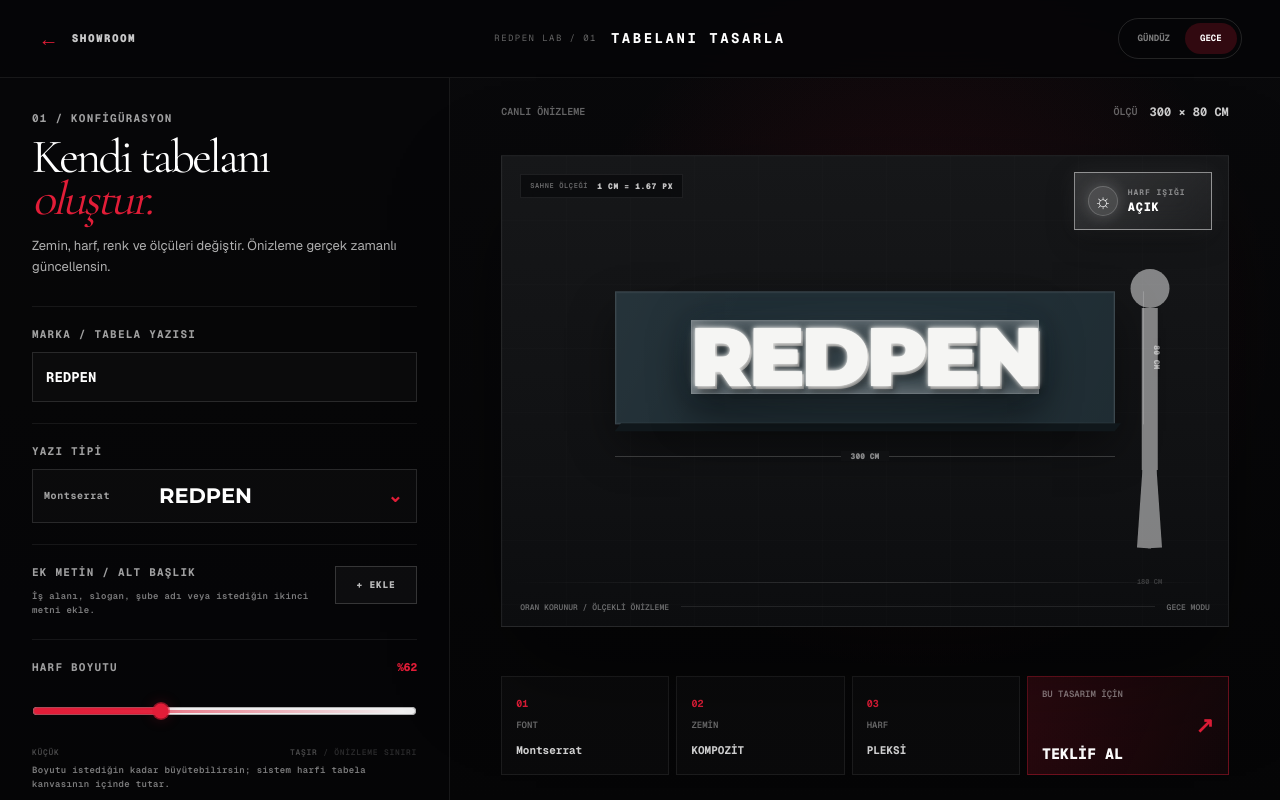
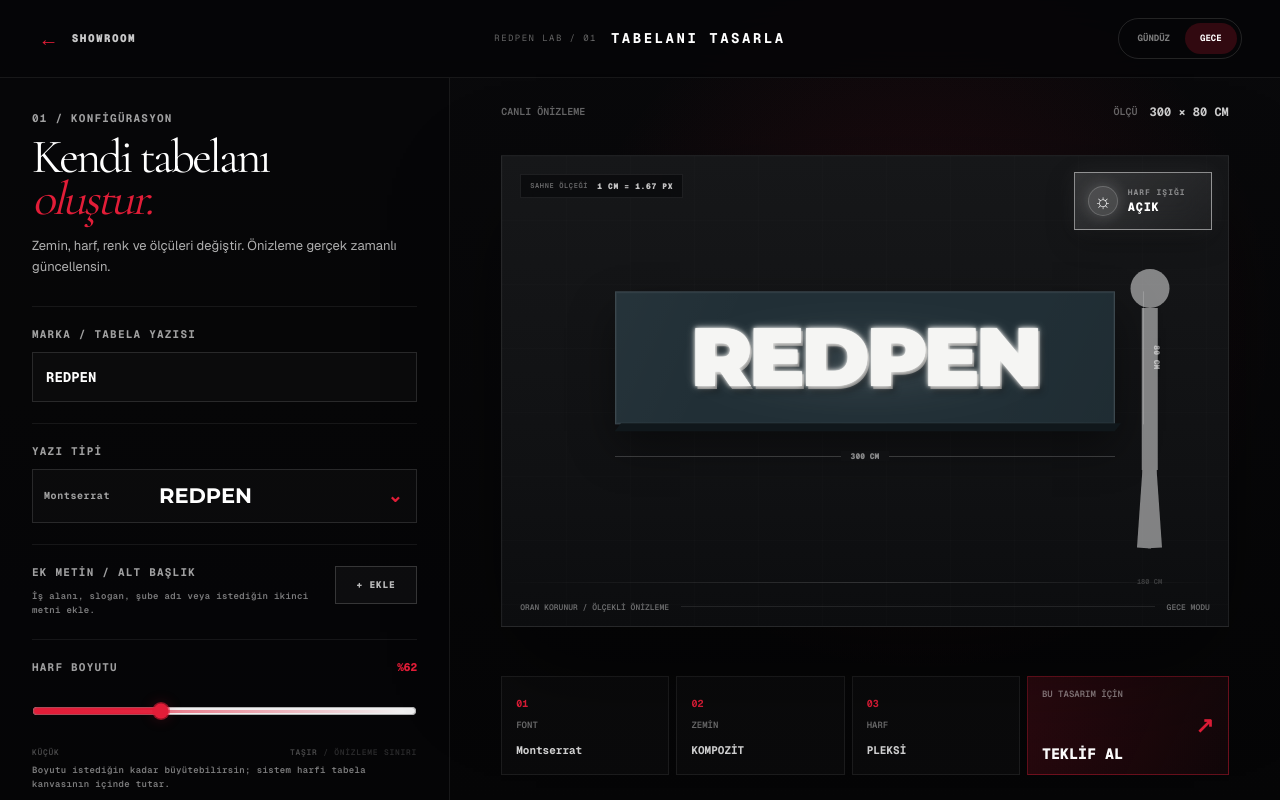
Before and after one commit to redpenreklam-tabela/redpen-showroom, a Next.js app: page /tasarla in a window 1280 px wide. Built offline with nearby package versions, Linux system fonts and the light colour scheme.

Commit message:
Fix plexi letter rectangular shadow

```diff
--- a/app/tasarla/designer-usability.css
+++ b/app/tasarla/designer-usability.css
@@ -1224,3 +1224,14 @@ body.designer-is-dragging .designer-extra-text-preview{cursor:grabbing;}
   border:0!important;
   filter:none!important;
 }
+
+/* v21.5 — PLEKSİ harf üzerindeki dikdörtgen kutu düzeltmesi.
+   Ana metin `material-pleksi` class'ını da taşıyor. Bu isim, tabela zemini için
+   tasarla.css içinde tanımlı `.material-pleksi { box-shadow: ... }` ile çakışıyordu.
+   Sonuç: harfin glyph'i yerine metnin bounding-box'ına dikdörtgen box-shadow geliyordu.
+   Harf katmanında bu zemin efektini kesin olarak iptal ediyoruz. */
+.designer-main-text.material-pleksi,
+.designer-board .designer-main-text.material-pleksi{
+  box-shadow:none!important;
+  background:none!important;
+}
```
